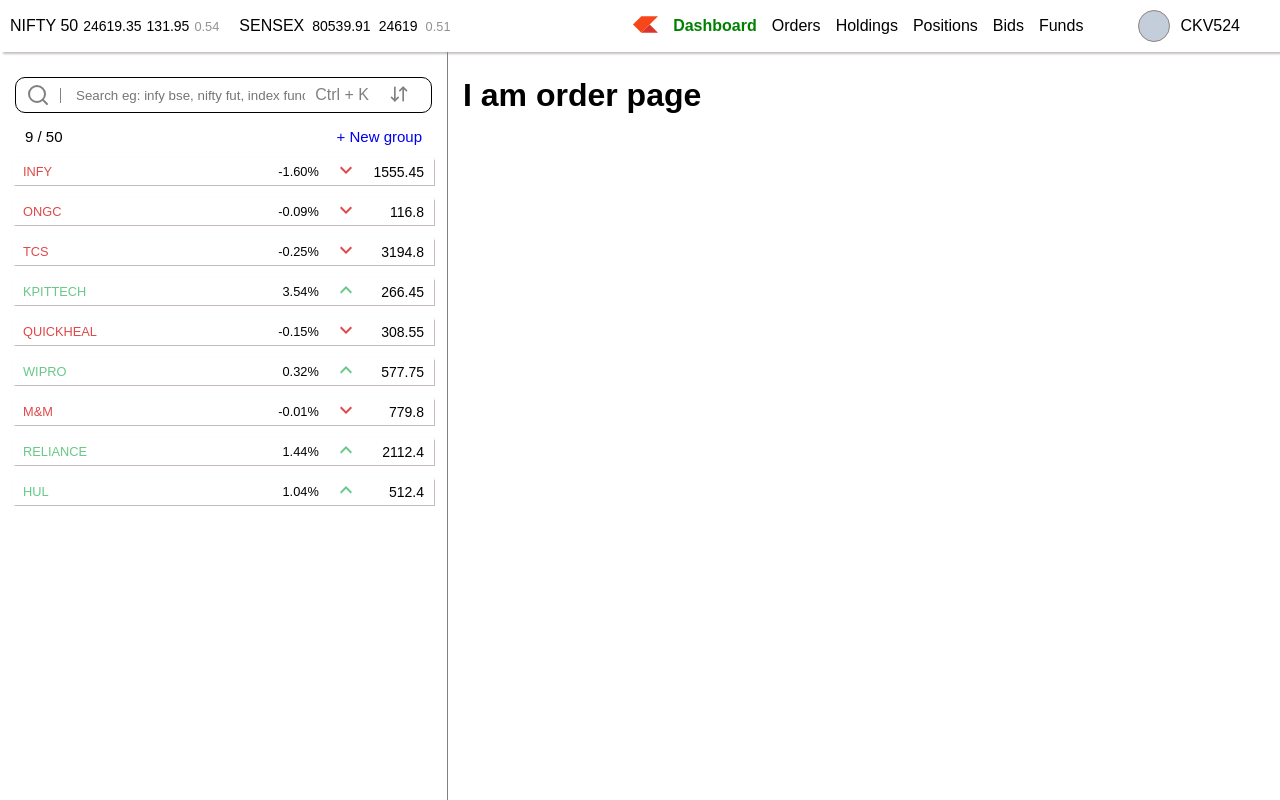
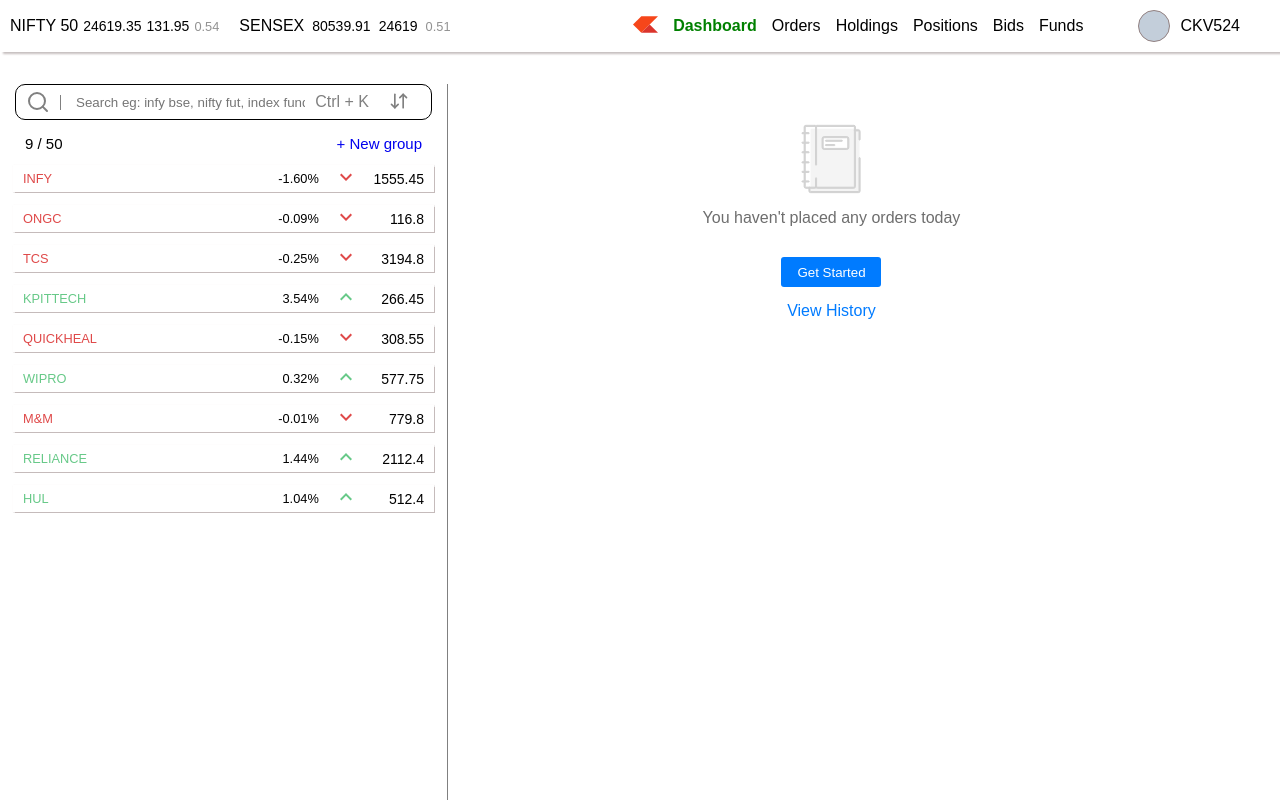
Before and after one commit to Afzal14786/trading-dashboard, a React (Vite) app: page /orders in a window 1280 px wide. Built offline with nearby package versions, Linux system fonts and the light colour scheme.

Commit message:
Implementing Order Page

```diff
--- a/src/Components/style.css
+++ b/src/Components/style.css
@@ -2,15 +2,18 @@
 
 .top-bar-container {
     display: flex;
-    margin: 10;
     align-items: center;
     justify-content: space-between;
     padding: 10px;
+    position: sticky;
+    top: 0;
+    z-index: 1000;
+    background-color: #fff;
+
     box-shadow: 3px 2px 2px rgb(198, 191, 191);
 }
 
 
-/* dashboard summary */
 .menu-navbar-container {
     display: flex;
     align-items: center;
@@ -26,6 +29,8 @@
     display: flex;
     align-items: center;
     padding-left: 0;
+    margin-top: 0;
+    margin-bottom: 0;
 }
 
 .navbar ul li:last-child {
@@ -64,7 +69,8 @@
     border: 1px solid rgb(146, 129, 129);
 }
 
-/* nefty 50 bar */
+
+/* Nifty 50 and Sensex bar styles */
 .nifty span{
     margin-right: 5px;
 }
@@ -119,7 +125,7 @@
     display: flex;
     align-items: center;
     gap: 10px;
-    margin: 25px 15px 15px 15px;
+    margin: 0 15px 15px 15px;
     padding: 5px 10px;
     justify-content: space-between;
     border: 1px solid black;
--- a/src/Pages/Orders/Orders.jsx
+++ b/src/Pages/Orders/Orders.jsx
@@ -1,10 +1,21 @@
 import React from 'react'
+import "./style.css"
 
 const Orders = () => {
   return (
     <>
-      <div className='summary'>
-        <h1>I am order page</h1>
+      <div className='summary order__book'>
+        <div className="order__status">
+          <div className="desc">
+            <img src="/images/orderbook.svg" alt="order Book" className='order__book__img' />
+            <p className='desc__text'>You haven't placed any orders today</p>
+          </div>
+
+          <div className="btn">
+            <button className='get__started__btn'>Get Started</button>
+            <a href="#" className='view__history'>View History</a>
+          </div>
+        </div>
       </div>
     </>
   )
--- /dev/null
+++ b/src/Pages/Orders/style.css
@@ -0,0 +1,46 @@
+.order__book {
+    margin: 2rem 5rem;
+    display: flex;
+    flex-direction: column;
+    align-items: center;
+}
+
+.order__book__img {
+    height: 100px;
+    width: 100px;
+}
+
+.desc {
+    display: flex;
+    flex-direction: column;
+    justify-content: center;
+    align-items: center;
+}
+
+.desc__text {
+    color: #6e6e6e;
+}
+
+.btn {
+    display: flex;
+    flex-direction: column;
+    justify-content: center;
+    align-items: center;
+    line-height: 3;
+}
+
+.view__history{
+    text-decoration: none;
+    color: #007bff;
+
+}
+
+.get__started__btn {
+    height: 30px;
+    width: 100px;
+    border: none;
+    border-radius: 3px;
+    background-color: #007bff;
+    color: white;
+    margin-top: 20px;
+}
```
Also changed, not shown: public/images/orderbook.svg (added).
